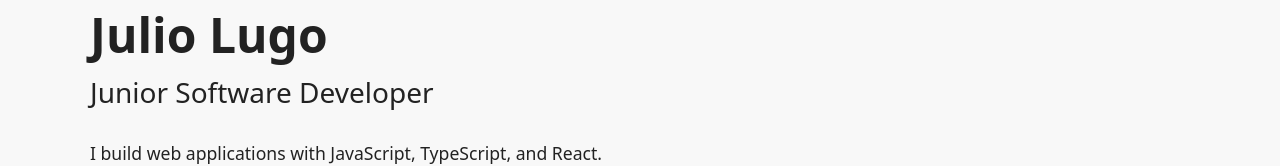
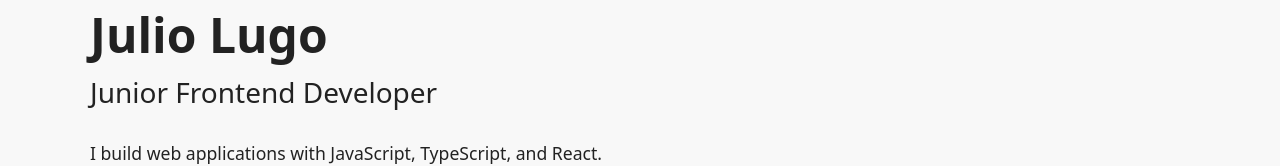
Before and after one commit to julioldv/portfolio, a React (Vite) app: page / in a window 1280 px wide. Shown: the part 259-425 px from the top of the page. Built offline with nearby package versions, Linux system fonts and the light colour scheme.

Commit message:
fix: hero text

```diff
--- a/src/App.tsx
+++ b/src/App.tsx
@@ -33,7 +33,7 @@
 
           <h1>Julio Lugo</h1>
 
-          <h2>Junior Software Developer</h2>
+          <h2>Junior Frontend Developer</h2>
 
           <p className="hero-description">
             I build web applications with JavaScript, TypeScript, and React.
```
